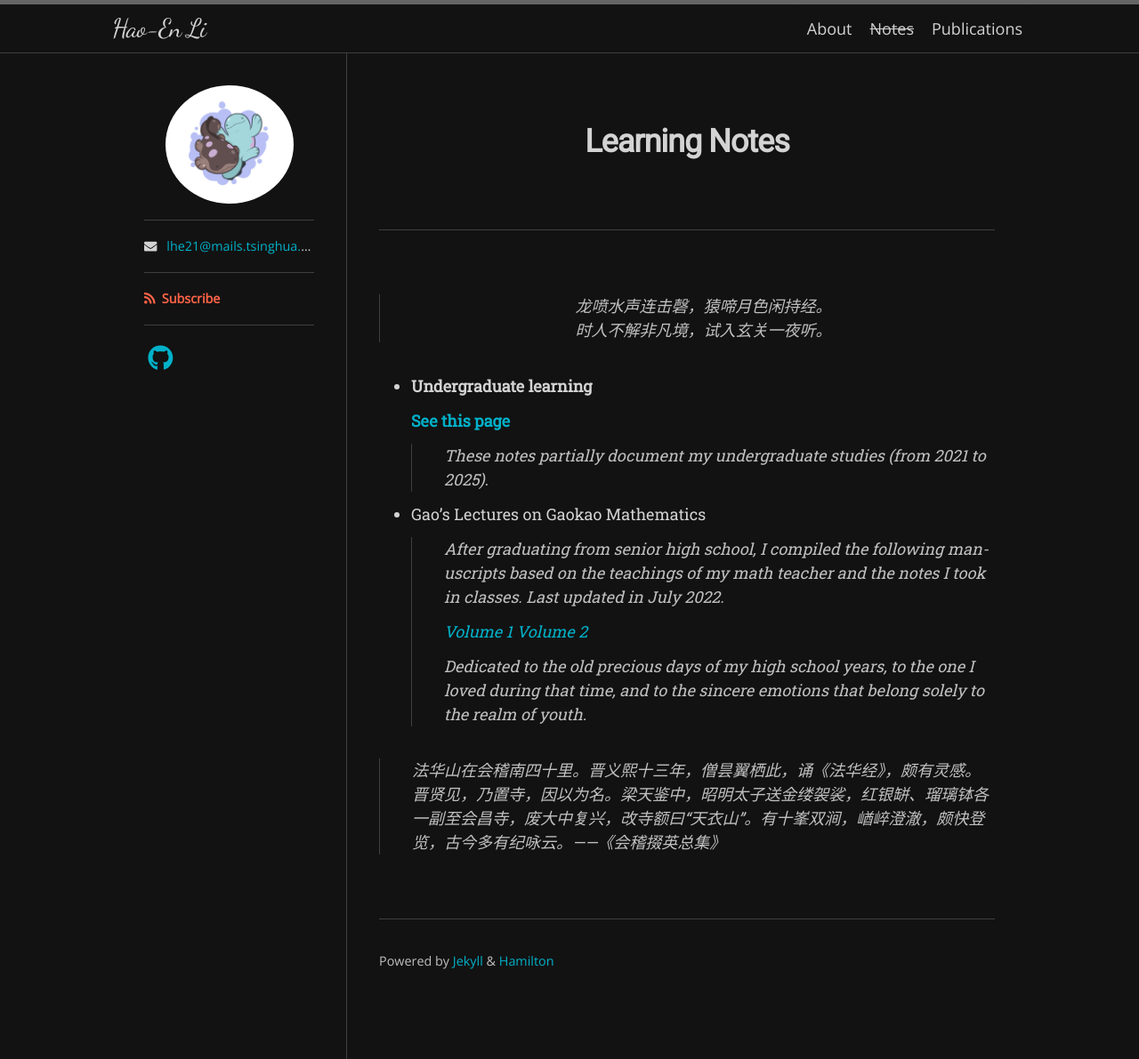
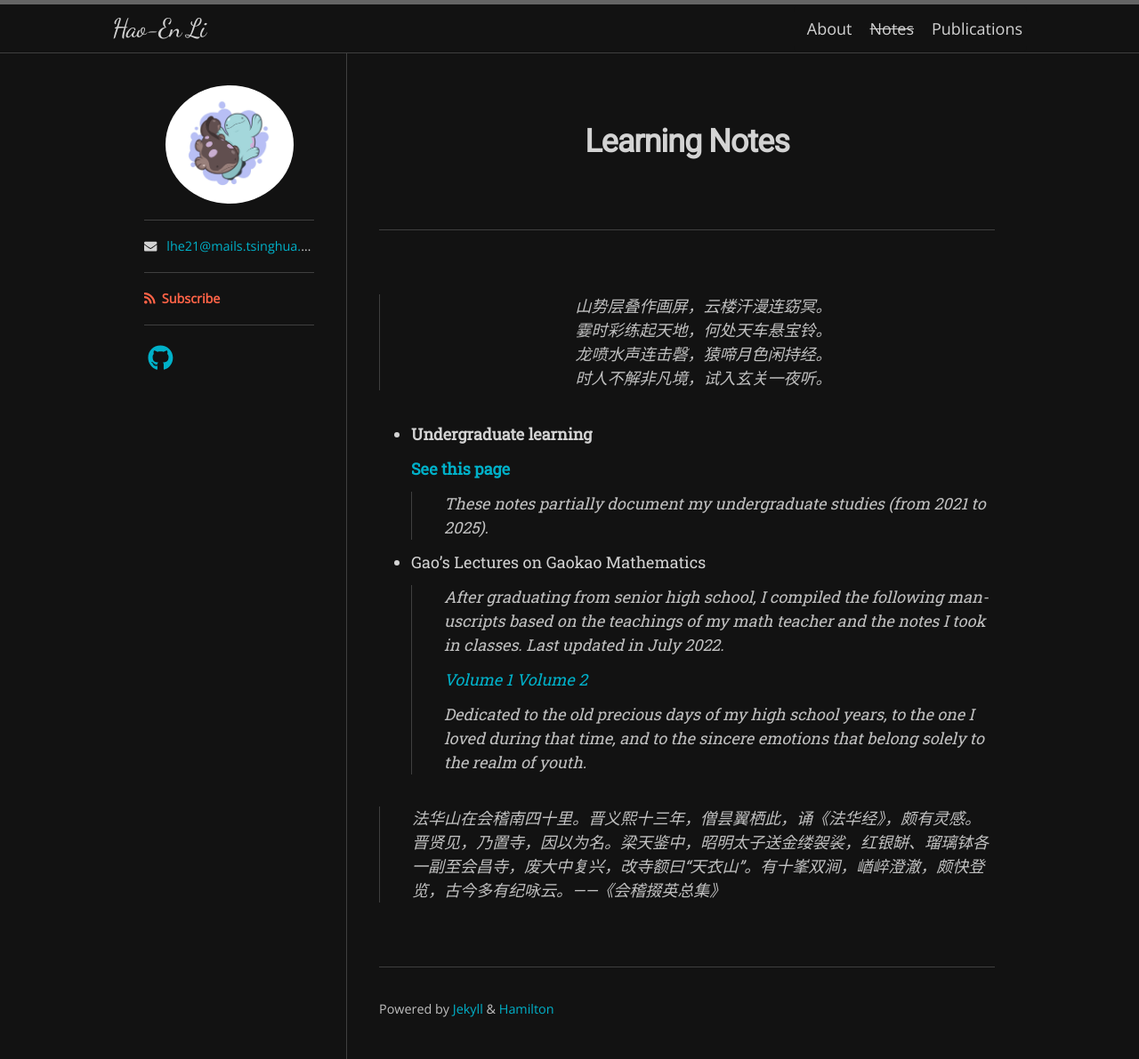
Before and after one commit to haoen2021/haoen2021.github.io, a Jekyll site: the page built from docs.md, in a window 1280 px wide. Shown: the whole page at 89% size. Built offline with Jekyll 4.4.1, drawn with Linux system fonts in a browser that asks for light colours; nearby versions of some CDN libraries; some web fonts are replaced.

Commit message:
Update docs.md

```diff
--- a/docs.md
+++ b/docs.md
@@ -3,6 +3,8 @@ layout: page
 title: Learning Notes
 permalink: /docs/
 ---
+><center>山势层叠作画屏，云楼汗漫连窈冥。<center>
+><center>霎时彩练起天地，何处天车悬宝铃。<center>
 ><center>龙喷水声连击磬，猿啼月色闲持经。<center>
 ><center>时人不解非凡境，试入玄关一夜听。<center>
 
```
